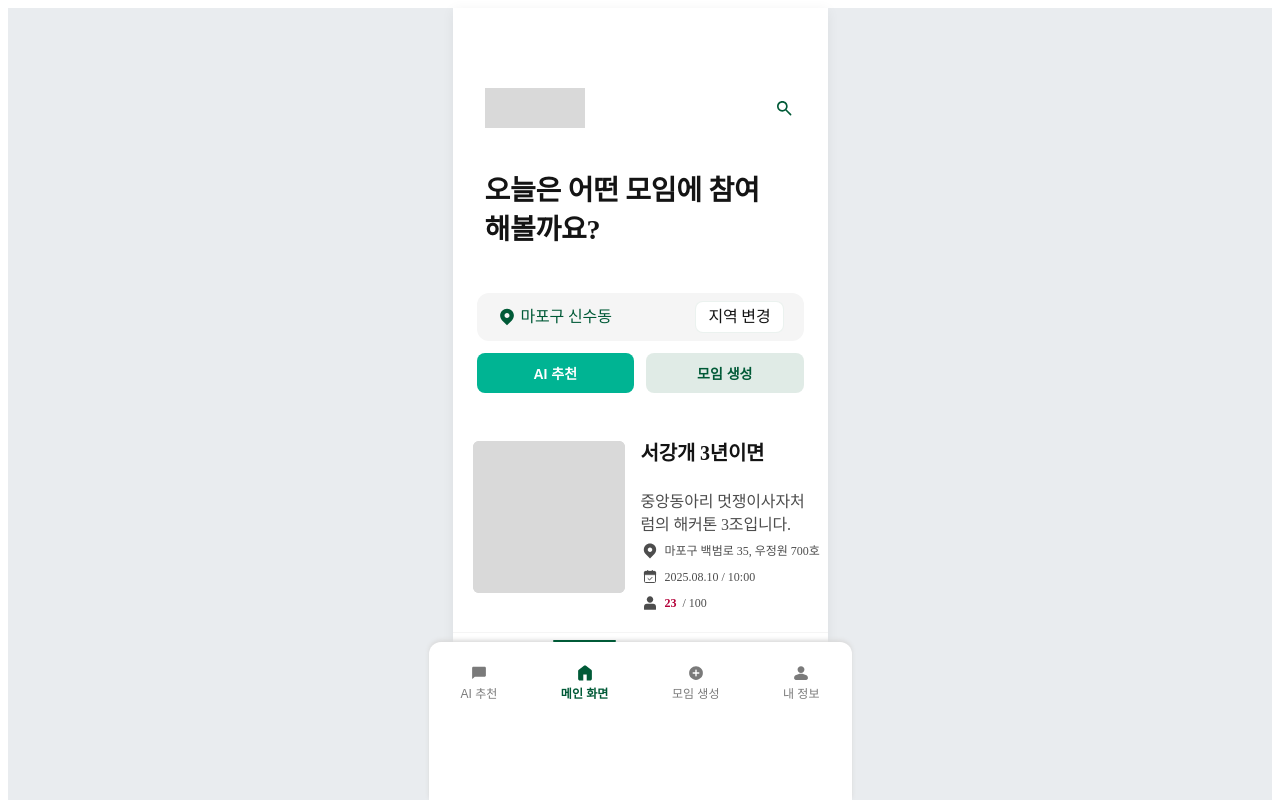
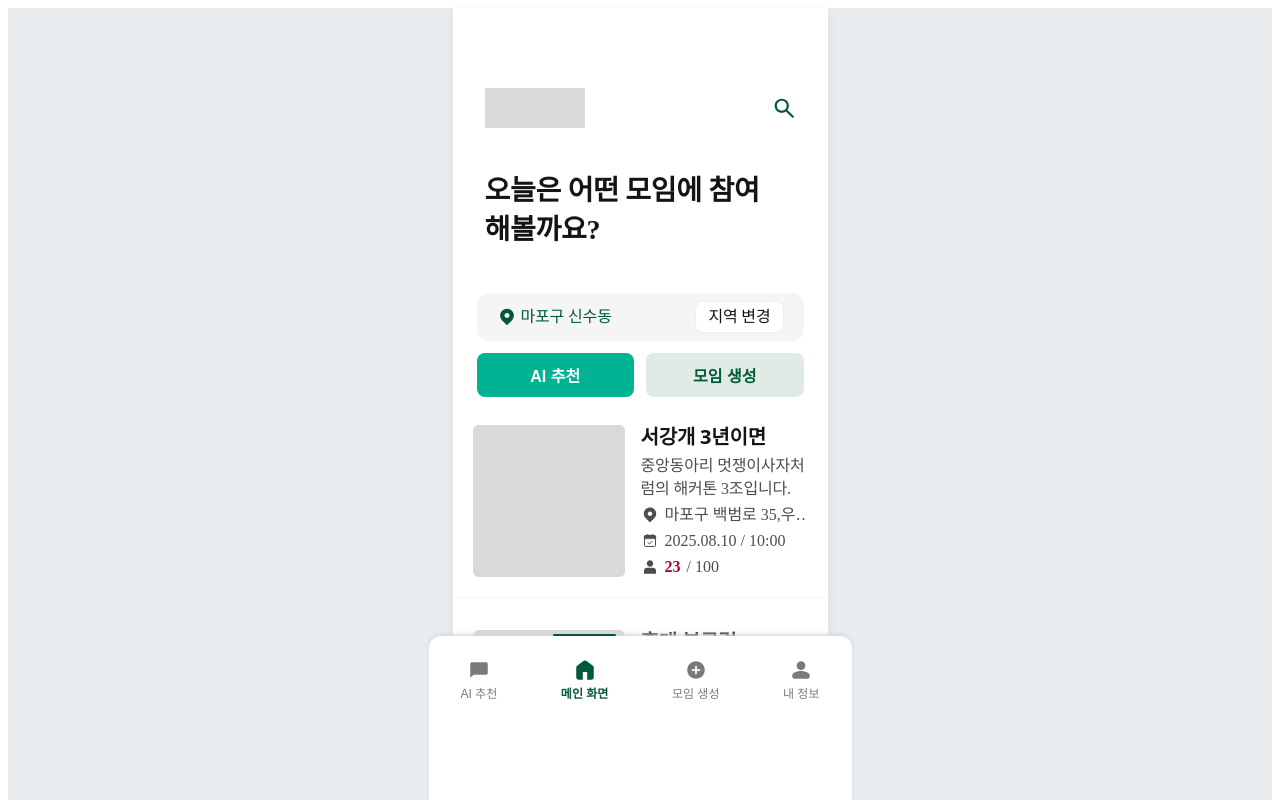
Before and after one commit to hackathon-SGdog3yrs/front, a React (Vite) app: page / in a window 1280 px wide. Shown: the top 800 px of the page. Built offline with nearby package versions, Linux system fonts and the light colour scheme; the HTML template or start-up script is replaced by a standard one; a web font is replaced by a local one.

Commit message:
navbaricon

```diff
--- a/src/App.jsx
+++ b/src/App.jsx
@@ -1,7 +1,8 @@
 // src/App.jsx
 import { BrowserRouter, Routes, Route, Navigate } from "react-router-dom";
 import Home from "./pages/Home.jsx";
-import Search from "./pages/Search.jsx"; // ✅ 검색 페이지 import
+import Search from "./pages/Search.jsx";
+import MyPage from "./pages/MyPage.jsx"; // ✅ 추가
 
 export default function App() {
   return (
@@ -9,10 +10,10 @@ export default function App() {
       <Routes>
         {/* 홈 */}
         <Route path="/" element={<Home />} />
-
         {/* 검색 */}
         <Route path="/search" element={<Search />} />
-
+        {/* 내 정보 */}
+        <Route path="/me" element={<MyPage />} /> {/* ✅ 추가 */}
         {/* 없는 주소 → 홈으로 리다이렉트 */}
         <Route path="*" element={<Navigate to="/" replace />} />
       </Routes>
--- a/src/components/MeetingShort.jsx
+++ b/src/components/MeetingShort.jsx
@@ -1,4 +1,4 @@
-// MeetingShort.jsx
+// src/components/MeetingShort.jsx
 import React from "react";
 import Thumb from "../assets/rectangle_big.svg?react";
 import CalendarIcon from "../assets/calendar.svg?react";
@@ -9,45 +9,68 @@ import "../styles/MeetingShort.css";
 /**
  * props
  * - title: string
- * - description?: string  // 또는 body
- * - body?: string
- * - date: string
+ * - description?: string | body?: string
+ * - time: string
  * - location: string
- * - members: { current: number, max: number, highlightColor?: string }
+ * - currentCount: number
+ * - maxCount: number
+ * - highlightColor?: string
  */
 export default function MeetingShort({
   title,
   description,
-  body, // ← 추가
+  body,
   time,
   location,
   currentCount,
   maxCount,
-  highlightColor
+  highlightColor,
 }) {
-  const desc = description ?? body ?? ""; // ← 둘 다 지원
+  const desc = description ?? body ?? "";
+
+  // 주소를 "앞부분(콤마 포함)" + "뒷부분"으로 분리
+  const splitLocation = (loc = "") => {
+    const i = loc.indexOf(",");
+    if (i === -1) return { prefix: loc, suffix: "" };
+    return {
+      prefix: loc.slice(0, i + 1) + " ", // "마포구 백범로 35, "
+      suffix: loc.slice(i + 1).trim(), // "우정원 700호"
+    };
+  };
+  const { prefix, suffix } = splitLocation(location);
 
   return (
     <article className="ms-card" role="listitem">
-      <div className="ms-thumb">
+      {/* 썸네일 */}
+      <div className="ms-thumb" aria-hidden="true">
         <Thumb />
       </div>
 
+      {/* 본문 */}
       <div className="ms-content">
         <h3 className="ms-title">{title}</h3>
-        {/* 본문 */}
+
+        {/* 설명 */}
         <p className="ms-desc">{desc}</p>
 
+        {/* 메타 정보 */}
         <div className="ms-meta">
-          <span className="ms-meta__item">
+          {/* 주소: 한 줄 전체, 콤마 뒤 첫 글자까지만 보이고 … */}
+          <span className="ms-meta__item ms-meta__item--full">
             <LocationIcon className="ms-icon" />
-            {location}
+            <span className="ms-meta__text">
+              <span className="loc-prefix">{prefix}</span>
+              {suffix && <span className="loc-suffix-ellipsis">{suffix}</span>}
+            </span>
           </span>
+
+          {/* 시간 */}
           <span className="ms-meta__item">
             <CalendarIcon className="ms-icon" />
-            {time}
+            <span className="ms-meta__text">{time}</span>
           </span>
 
+          {/* 인원 */}
           <span className="ms-meta__item">
             <MemberIcon className="ms-icon" />
             <span
--- a/src/components/Navbar.jsx
+++ b/src/components/Navbar.jsx
@@ -1,4 +1,5 @@
-import { useState } from "react";
+import { useMemo } from "react";
+import { useNavigate, useLocation } from "react-router-dom";
 import NavItem from "./NavItem";
 
 // assets 아이콘 (SVG를 리액트 컴포넌트로)
@@ -10,25 +11,35 @@ import MeIcon from "../assets/my_page.svg?react";
 import "../styles/Navbar.css";
 
 export default function Navbar() {
-  const [active, setActive] = useState("home");
+  const navigate = useNavigate();
+  const { pathname } = useLocation();
+
+  // 경로 → 활성 탭 매핑 (뒤로가기/새로고침에도 정확)
+  const activeId = useMemo(() => {
+    if (pathname === "/") return "home";
+    if (pathname.startsWith("/me")) return "me";
+    if (pathname.startsWith("/search")) return "chat";
+    if (pathname.startsWith("/create")) return "create";
+    return "";
+  }, [pathname]);
 
   const items = [
-    { id: "chat", label: "AI 추천", Icon: ChatIcon },
-    { id: "home", label: "메인 화면", Icon: HomeIcon },
-    { id: "create", label: "모임 생성", Icon: PlusIcon },
-    { id: "me", label: "내 정보", Icon: MeIcon },
+    { id: "chat",   label: "AI 추천",  Icon: ChatIcon, to: "/search" },
+    { id: "home",   label: "메인 화면", Icon: HomeIcon, to: "/" },
+    { id: "create", label: "모임 생성", Icon: PlusIcon, to: "/create" }, // 라우트 없으면 나중에 추가/변경
+    { id: "me",     label: "내 정보",   Icon: MeIcon,   to: "/me" },     // ✅ 여기로 이동
   ];
 
   return (
     <div className="navwrap">
-      <nav className="navbar" role="navigation">
-        {items.map(({ id, label, Icon }) => (
+      <nav className="navbar" role="navigation" aria-label="하단 네비게이션">
+        {items.map(({ id, label, Icon, to }) => (
           <NavItem
             key={id}
             label={label}
             Icon={Icon}
-            active={active === id}
-            onClick={() => setActive(id)}
+            active={activeId === id}
+            onClick={() => navigate(to)}  // ✅ 클릭 시 화면 이동
           />
         ))}
       </nav>
--- /dev/null
+++ b/src/pages/MyPage.jsx
@@ -0,0 +1,8 @@
+// src/pages/MyPage.jsx
+export default function MyPage() {
+  return (
+    <div style={{ padding: 24 }}>
+      <h1>내 정보 페이지</h1>
+    </div>
+  );
+}
--- a/src/styles/Home.css
+++ b/src/styles/Home.css
@@ -48,9 +48,9 @@ align-self: stretch;
 }
 
 .btn {
-  height: 40px;
+  height: 44px;
   border-radius: 8px;
-  font-size: 14px;
+
   font-weight: 700;
   border: 1px solid transparent;
   cursor: pointer;
--- a/src/styles/MeetingShort.css
+++ b/src/styles/MeetingShort.css
@@ -3,24 +3,19 @@
   --card-border: #E5E5E5;
   --text-strong: #222222;
   --text-dark-gray: #4D4D4D; /* Figma Text/DarkGray */
+  --stroke-light: #F5F5F5;
 }
 
-/* 카드: padding 20, radius 8, 썸네일+본문 2열 */
+/* 카드: 썸네일 152 + 본문 1fr */
 .ms-card{
+  /* grid만 사용 (flex 제거) */
   display: grid;
-  grid-template-columns: 80px 1fr; /* 썸네일 80 */
+  grid-template-columns: 152px 1fr;   /* 썸네일 152px */
   gap: 16px;
   padding: 20px;
   background: var(--panel-bg);
-
-
-  display: flex;
-
-align-items: center;
-
-align-self: stretch;
-border-bottom: 1px solid var(--Stroke-LightGray, #F5F5F5);
-background: var(--Fill-White-100, #FFF);
+  align-items: start;
+  border-bottom: 1px solid var(--stroke-light);
 }
 
 /* 썸네일 */
@@ -29,46 +24,58 @@ background: var(--Fill-White-100, #FFF);
   height: 152px;
   border-radius: 6px;
   background: #D9D9D9;
+  overflow: hidden;
 }
-
+.ms-thumb svg, .ms-thumb img{
+  width: 100%;
+  height: 100%;
+  object-fit: cover;
+  display: block;
+}
 
 /* 본문 */
 .ms-content{
   display: grid;
   grid-template-rows: auto auto auto;
   row-gap: 6px;
+  min-width: 0;             /* ✅ 내부 ellipsis 동작 보장 */
 }
 
-/* 제목: 16/700 */
+/* 제목 */
 .ms-title{
   color: var(--Text-Black, #141414);
-
-/* 20/SemiBold */
-font-family: Pretendard;
+  font-family: Pretendard, system-ui, -apple-system, Segoe UI, Roboto, "Noto Sans KR", Arial, sans-serif;
   font-size: 20px;
   font-style: normal;
   font-weight: 600;
   line-height: 120%; /* 24px */
   letter-spacing: -0.2px;
+  margin: 0;
 }
 
-/* 설명: 16/Regular, DarkGray */
+/* 설명 */
 .ms-desc{
   margin: 0;
   font-size: 16px;
-  font-weight: 400;              /* Regular */
-  line-height: 1.4;              /* 140% */
+  font-weight: 400;
+  line-height: 1.4;
   letter-spacing: -0.16px;
-  color: var(--text-dark-gray);  /* #4D4D4D */
+  color: var(--text-dark-gray);
+  /* 2줄까지만 보이고 말줄임 원하면 아래 주석 해제
+  display: -webkit-box;
+  -webkit-line-clamp: 2;
+  -webkit-box-orient: vertical;
+  overflow: hidden;
+  */
 }
 
 /* 메타 라인 */
 .ms-meta{
   display: flex;
-  flex-wrap: wrap;
+  flex-wrap: wrap;        /* 줄바꿈 허용 */
   align-items: center;
-  gap: 8px 16px;                 /* 세로8, 가로16 */
-  font-size: 12px;
+  gap: 8px 16px;
+  font-size: 16px;
   line-height: 16px;
   color: var(--text-dark-gray);
 }
@@ -78,20 +85,52 @@ letter-spacing: -0.2px;
   display: inline-flex;
   align-items: center;
   gap: 6px;
-  flex: 1 0 auto;                /* 시안 느낌 유지 */
+  min-width: 0;           /* ✅ ellipsis 포인트 */
 }
 
-/* 작은 점(아이콘 자리 플레이스홀더) */
-.ms-dot{
-  width: 6px; height: 6px; border-radius: 50%;
-  background: #C9C9C9; display:inline-block;
+/* 주소는 한 줄 전체 차지 */
+.ms-meta__item--full{
+  flex: 1 0 100%;
 }
 
-/* 23/100에서 현재 인원 강조 색 */
+/* 아이콘 크기(필요시 조절) */
+.ms-icon{
+  width: 18px;
+  height: 18px;
+  flex: 0 0 auto;
+}
+
+/* 메타 텍스트 컨테이너 (아이콘 옆) */
+.ms-meta__text{
+  display: inline-flex;
+  align-items: baseline;
+  gap: 0;
+  min-width: 0;
+}
+
+/* 접두부(콤마까지)는 모두 표시 */
+.loc-prefix{
+  flex: 0 0 auto;
+}
+
+/* ✅ 접미부는 1글자만 보이고 바로 … */
+.loc-suffix-ellipsis{
+  flex: 1 1 auto;
+  min-width: 0;
+  white-space: nowrap;
+  overflow: hidden;
+  text-overflow: ellipsis;
+  max-width: 1.6em;
+       /* '우…' 처럼 보이게 (폰트에 따라 1.0~1.2em 조절) */
+}
+
+/* 현재 인원 강조 색 */
 .ms-members-current{
   font-weight: 600;
   color: #00B493;
 }
 
 /* 리스트에서 카드 간 간격(부모가 gap 없을 때) */
-.list .ms-card + .ms-card{ margin-top: 12px; }
+.list .ms-card + .ms-card{
+  margin-top: 12px;
+}
--- a/src/styles/NavItem.css
+++ b/src/styles/NavItem.css
@@ -13,7 +13,16 @@
   padding: 20px 8px 0;           /* Dev Mode: top 20px, side 8px */
   color: var(--text-medium);
   cursor: pointer;
-  position: relative;            /* 상단 라인 기준 */
+  position: relative;
+
+           /* 상단 라인 기준 */
+}
+
+.nav-item .nav-icon {
+  width: 28px;        /* ← 원하는 크기 */
+  height: 28px;       /* ← 원하는 크기 */
+  flex: 0 0 auto;     /* 줄바꿈/축소 방지 */
+  display: inline-block;
 }
 
 /* 아이콘은 currentColor를 따르도록 */
@@ -27,6 +36,7 @@
 .nav-item.active{
   color: var(--primary);
   font-weight: 600;
+
 
 }
 .nav-item.active::before{
--- a/src/styles/Searchbar.css
+++ b/src/styles/Searchbar.css
@@ -36,10 +36,12 @@
   align-items: center;
   justify-content: center;
   cursor: pointer;
+
+
 }
 
 .back-btn img,
 .search-btn img {
-  width: 20px;
-  height: 20px;
+  width: 32px;
+  height: 32px;
 }
--- a/src/styles/TopBar.css
+++ b/src/styles/TopBar.css
@@ -42,7 +42,7 @@
 }
 /* SVG 크기 통일 */
 .icon-btn > svg{
-  width: 24px; height: 24px; display: block;
+  width:32px; height: 32px; display: block;
 }
 /* 터치 피드백 */
 .icon-btn:active{ background: rgba(0,0,0,0.06); }
```
Also changed, not shown: src/styles/MyPage.css (added). Lines whose indentation alone changed are shown as unchanged.
